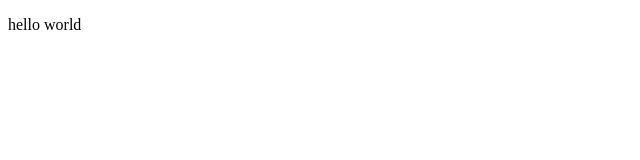
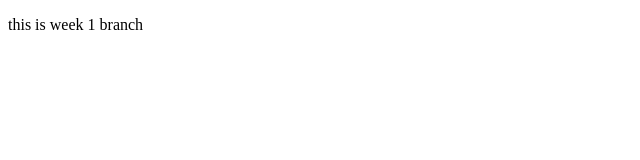
Before and after one commit to arvincalmario/COMP229-FALL2022, a plain HTML site: page index.html in a window 1280 px wide. Shown: the full height of the page, 0-640 px from the left. Drawn offline with Linux system fonts and the light colour scheme.

Commit message:
updating this to newest

```diff
--- a/index.html
+++ b/index.html
@@ -7,6 +7,6 @@
     <title>Document</title>
 </head>
 <body>
-    <p>hello world</p>
+<p>this is week 1 branch</p>
 </body>
 </html>
```
